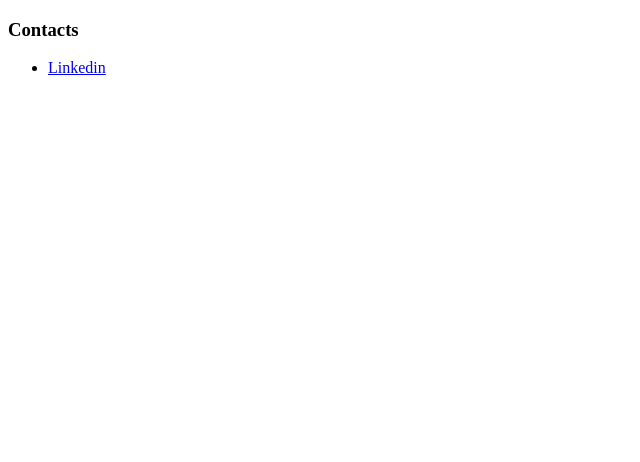
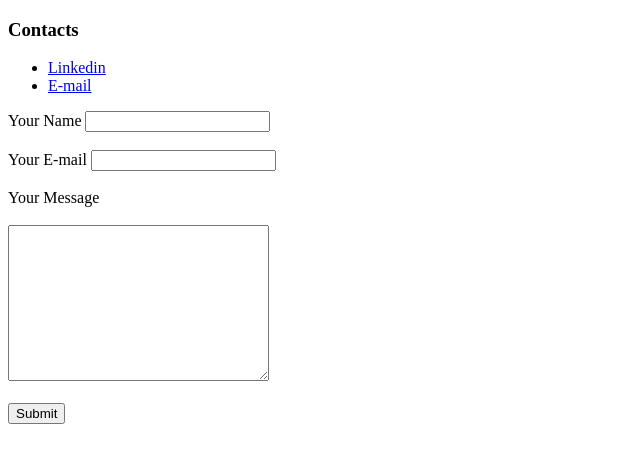
Before and after one commit to PabelTorres/Personal-site-exercise, a plain HTML site: page Contacts.html in a window 1280 px wide. Shown: the whole page, without its empty margins (0-640 px from the left). Drawn offline with Linux system fonts and the light colour scheme.

Commit message:
Actualización de pagina de contactos

```diff
--- a/Contacts.html
+++ b/Contacts.html
@@ -6,14 +6,34 @@
     <meta name="viewport" content="width=device-width, initial-scale=1.0">
     <title>Contacts</title>
 </head>
+
 <body>
 
     <h3>Contacts</h3>
 
     <ul>
+        <li><a href="https://www.linkedin.com/in/pabel-adrian-torres-hughes-86127a275/">Linkedin</a></li>
+        <li><a href="mailto:hughes.pabel@gmail.com">E-mail</a></li>
+    </ul>
 
-        <li><a href="https://www.linkedin.com/in/pabel-adrian-torres-hughes-86127a275/">Linkedin</a></li>
+    <form action="mailto:hughes.pabel@gmail.com" method="post" enctype="text/plain">
+        <label>Your Name</label>
+        <input type="text" name="yourName" value="">
+        <br>
+        <br>
+        <label>Your E-mail</label>
+        <input type="email" name="yourEmail" value="">
+        <br>
+        <br>
+        <label>Your Message</label>
+        <br>
+        <br>
+        <textarea name="yourMessage" rows="10" cols="30"></textarea>
+        <br>
+        <br>
+        <input type="submit" name="">
+    </form>
 
-    </ul>
 </body>
+
 </html>
```
